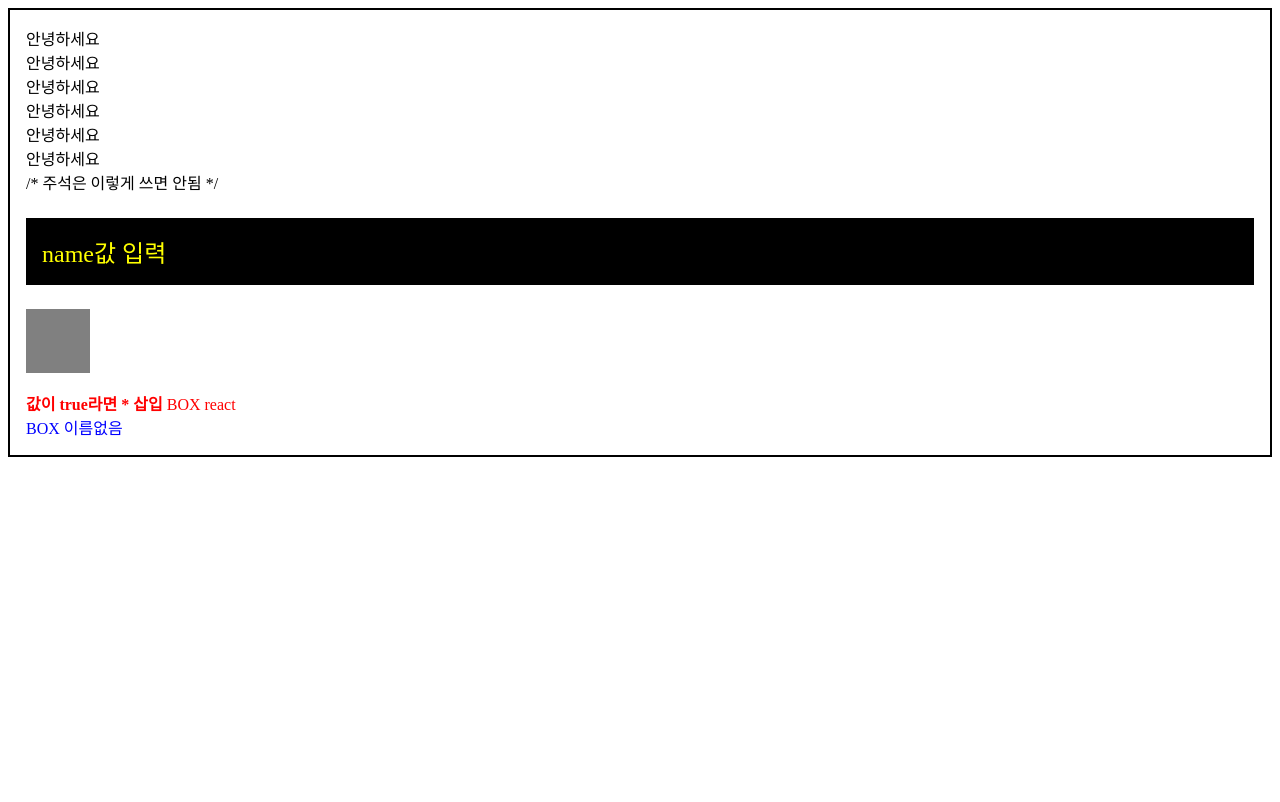
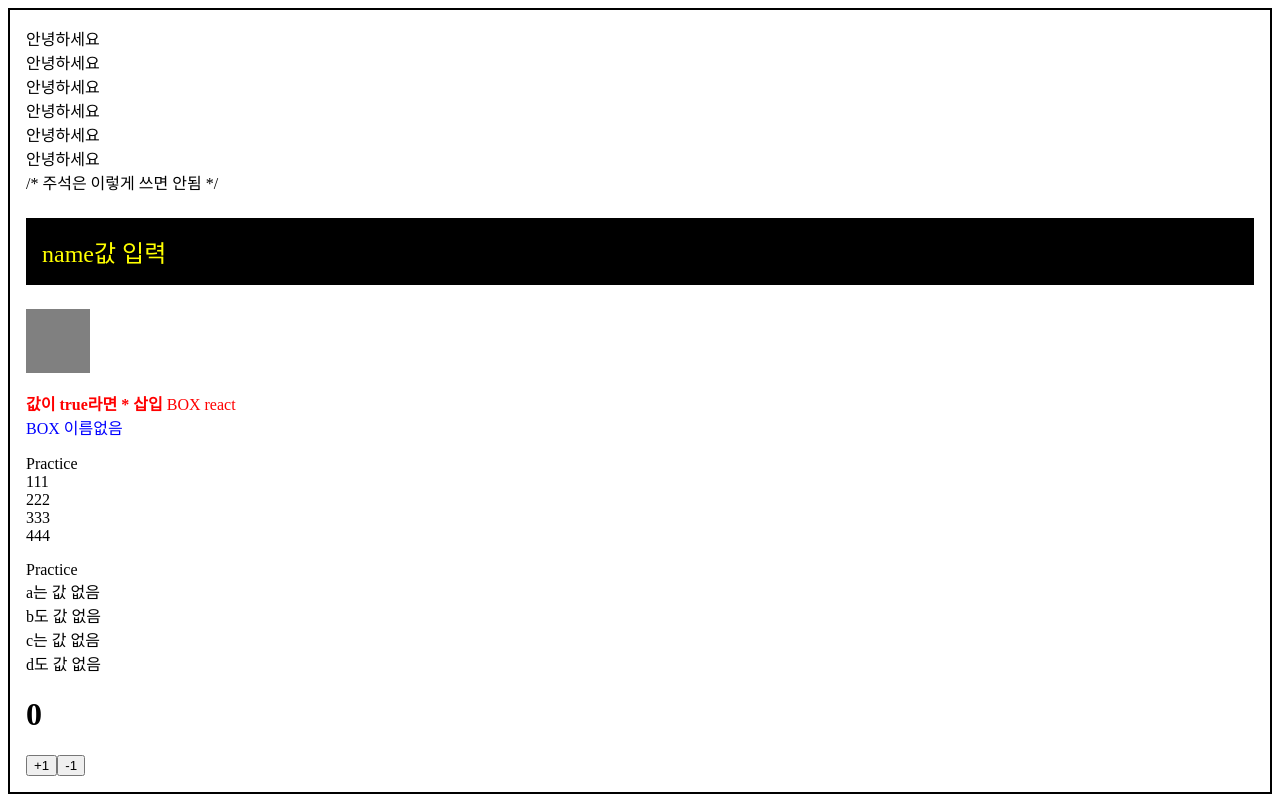
Before and after one commit to qkaxhfms/practice_react_2, a React (Create React App) app in the folder begin-react/: page / in a window 1280 px wide. Built offline with nearby package versions, Linux system fonts and the light colour scheme.

Commit message:
counter useState 사용해보기

```diff
--- a/begin-react/src/App.js
+++ b/begin-react/src/App.js
@@ -1,7 +1,9 @@
 import React from 'react';
 import Hello from './Hello';
 import Box from './Box';
+import Practice from "./Practice";
 import Wrapper from './Wrapper';
+import Counter from "./Counter";
 import './css/App.css';
 
 function App() {
@@ -22,8 +24,11 @@ function App() {
       <p style={style}>{name}</p>
       <div className="gray-box"></div>
       <br />
-      <Box name="react" color="red" isSpecial={true}/>
+      <Box name="react" color="red" isSpecial={true} />
       <Box color="blue" />
+      <Practice aaa="111" bbb="222" ccc="333" ddd="444" />
+      <Practice />
+      <Counter />
     </Wrapper>
   );
 }
--- /dev/null
+++ b/begin-react/src/Counter.js
@@ -0,0 +1,26 @@
+import React, {useState} from 'react';
+
+function Counter(){
+    const [number, setNumber] = useState(0);
+    const onIncrease = () => {
+        // setNumber(number +1);
+        setNumber(prevNumber => prevNumber +1);
+        // console.log('+1')
+    }
+    const onDecrease = () => {
+        // setNumber(number -1);
+        setNumber((prevNumber) => prevNumber - 1);
+        // console.log("-1")
+    }
+    return (
+      <>
+        <div>
+            <h1>{number}</h1>
+            <button onClick={onIncrease}>+1</button>
+            <button onClick={onDecrease}>-1</button>
+        </div>
+      </>
+    );
+}
+
+export default Counter;
--- /dev/null
+++ b/begin-react/src/Practice.js
@@ -0,0 +1,29 @@
+import React from 'react';
+
+function Practice({aaa,bbb,ccc,ddd}){
+    // const abcd = "야아아아";
+    return (
+      <>
+        <p>
+          Practice
+          <br />
+          {aaa}
+          <br />
+          {bbb}
+          <br />
+          {ccc}
+          <br />
+          {ddd}
+        </p>
+      </>
+    );
+}
+
+Practice.defaultProps = {
+  aaa: "a는 값 없음",
+  bbb: "b도 값 없음",
+  ccc: "c는 값 없음",
+  ddd: "d도 값 없음",
+};
+
+export default Practice;
```
Also changed, not shown: 1 other file (tests, documents, lock files or other folders).
